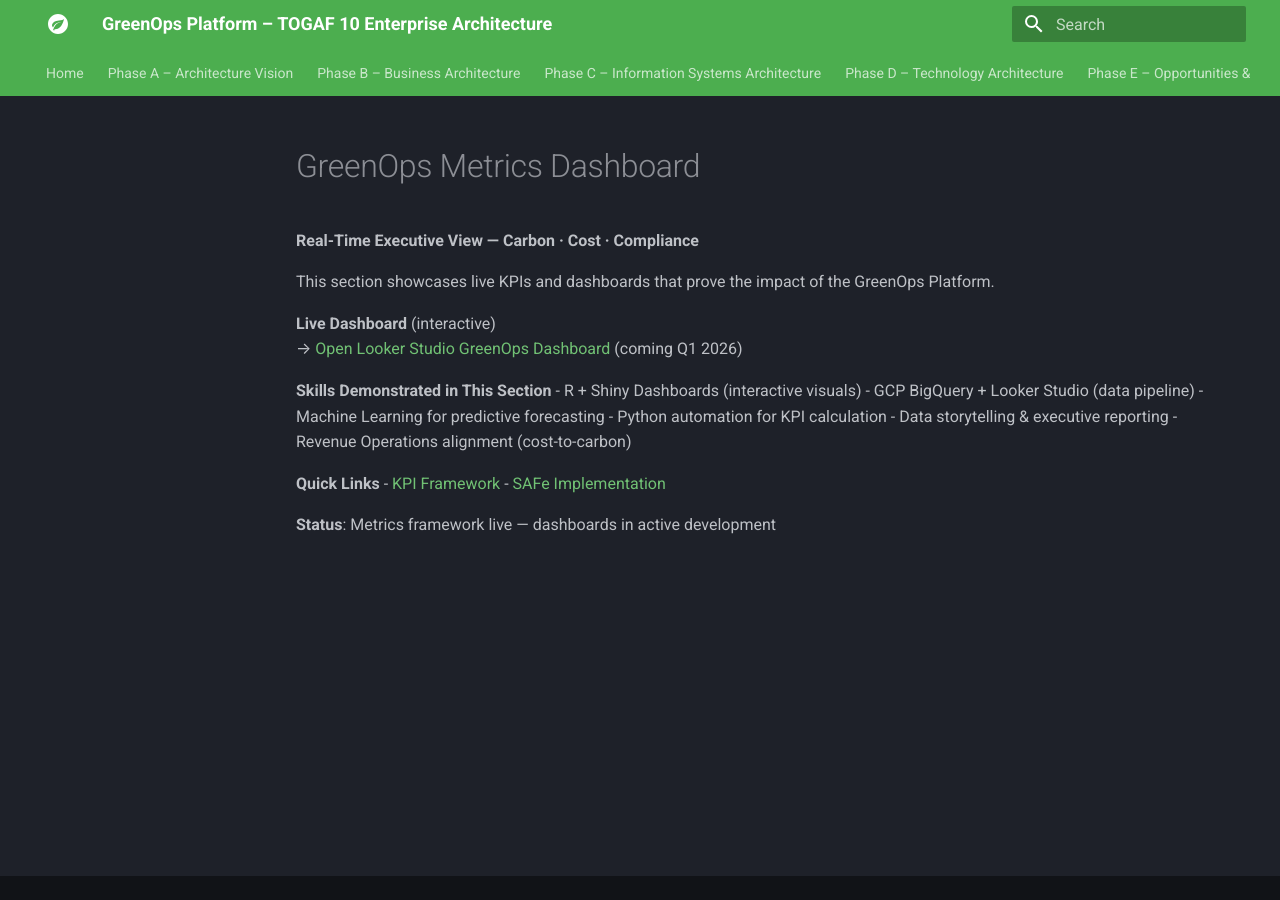
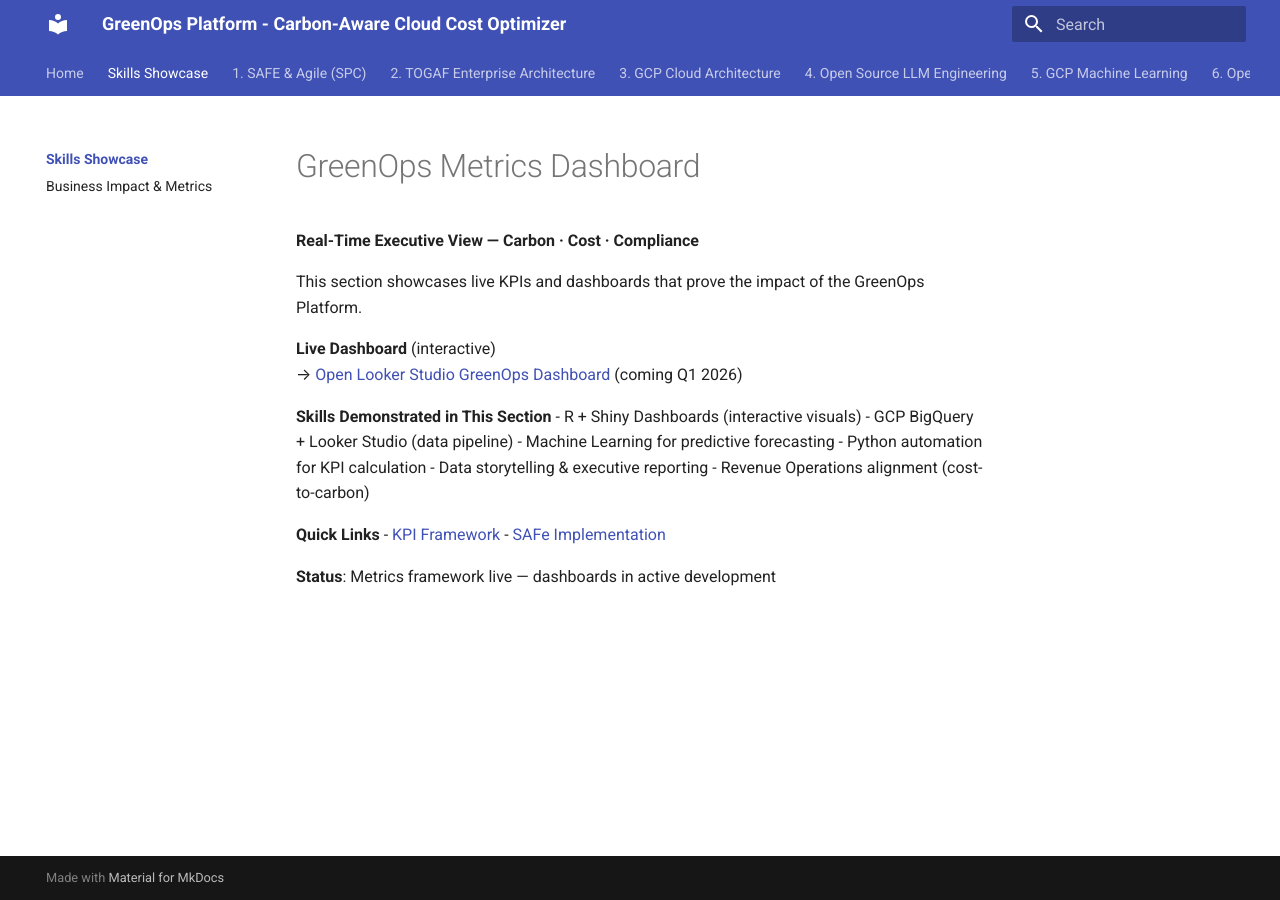
Before and after one commit to raosiddharthp/GreenOps-Platform-Carbon-Aware-Cloud-Cost-Sustainability-Optimizer, an MkDocs documentation site: the page built from docs/metrics-dashboard/index.md, in a window 1280 px wide. Built offline with MkDocs 1.6.1 and Material for MkDocs 9.7.7, drawn with Linux system fonts in a browser that asks for light colours.

Commit message:
feat: Add skill-centric MkDocs navigation structure and placeholders

```diff
--- a/mkdocs.yml
+++ b/mkdocs.yml
@@ -1,35 +1,63 @@
-site_name: GreenOps Platform – TOGAF 10 Enterprise Architecture
-site_description: Full TOGAF ADM for EU CSRD-compliant carbon-aware cloud optimisation on GCP
-site_author: Your Name – Certified TOGAF 10 Enterprise Architect
+site_name: GreenOps Platform - Carbon-Aware Cloud Cost Optimizer
+site_description: Showcasing 10 Skills via the GreenOps Architecture Framework
 theme:
   name: material
-  palette:
-    - scheme: slate
-      primary: green
-      accent: lime
   features:
     - navigation.tabs
-    - navigation.sections
-    - navigation.expand
-    - toc.integrate
-    - search.suggest
-    - search.highlight
-  icon:
-    logo: material/leaf-circle
-plugins:
-  - search
+    - navigation.indexes
+
 nav:
-  - Home: index.md
-  - Phase A – Architecture Vision: phase-a-vision/
-  - Phase B – Business Architecture: phase-b-business/
-  - Phase C – Information Systems Architecture: phase-c-information-systems/
-  - Phase D – Technology Architecture: phase-d-technology/
-  - Phase E – Opportunities & Solutions: phase-e-opportunities-solutions/
-  - Phase F – Migration Planning: phase-f-migration-plan/
-extra:
-  generator: false
-markdown_extensions:
-  - pymdownx.superfences
-  - pymdownx.tabbed
-  - attr_list
-  - md_in_html
+  # --- Project Overview ---
+  - Home: 'index.md'
+  - Skills Showcase:
+      - 'Project Overview': 'metrics-dashboard/index.md'
+      - 'Business Impact & Metrics': 'metrics-dashboard/kpi-framework.md'
+
+  # --- SKILL 1: SAFE SPC (Agile Roadmap for GreenOps Adoption) ---
+  - 1. SAFE & Agile (SPC):
+      - 'GreenOps Adoption Roadmap': 'metrics-dashboard/safe-implementation.md'
+      - 'Implementation Governance': 'phase-f-migration-plan/01-implementation-governance.md'
+      - 'SAFE Handover Package': 'phase-f-migration-plan/02-safe-handover-package.md'
+
+  # --- SKILL 2: TOGAF Enterprise Architecture (Sustainability Architecture Framework) ---
+  - 2. TOGAF Enterprise Architecture:
+      - 'Architecture Vision (Phase A)': 'phase-a-vision/index.md'
+      - 'Business Architecture (Phase B)': 'phase-b-business/index.md'
+      - 'Application & Data (Phase C)': 'phase-c-information-systems/index.md'
+      - 'Technology Architecture (Phase D)': 'phase-d-technology/index.md'
+      - 'Migration Planning (Phase E/F)': 'phase-e-opportunities-solutions/index.md'
+
+  # --- SKILL 3: GCP Cloud Architecture (Carbon-Optimized GCP Design) ---
+  - 3. GCP Cloud Architecture:
+      - 'Carbon-Optimized Design': 'phase-d-technology/02-gcp-landing-zone.md'
+      - 'Technology Reference Model (TRM)': 'phase-d-technology/01-technology-reference-model.md'
+      - 'Carbon-Aware Architecture Diagram': 'diagrams/carbon-aware-architecture.drawio'
+
+  # --- SKILL 4: Open Source LLM Engg (LLM for ESG Report Narration) ---
+  - 4. Open Source LLM Engineering:
+      - 'LLM Report Generation': 'add/llm-report-narration.md'
+      - 'Code/Scripts': 'add/llm-code-scripts.md'
+
+  # --- SKILL 5: GCP MLE (Vertex AI Models for Carbon Footprint Prediction) ---
+  - 5. GCP Machine Learning:
+      - 'Carbon Footprint Prediction Model': 'add/mle-carbon-prediction.md'
+
+  # --- SKILL 6: Open Source AI Agent (LangChain Agent for Workload Shifting) ---
+  - 6. Open Source AI Agent:
+      - 'LangChain Workload Optimizer': 'add/ai-agent-workload-shifting.md'
+
+  # --- SKILL 7: GCP AI Agent (Agent Builder for Rightsizing Recommendations) ---
+  - 7. GCP AI Agent:
+      - 'Gemini Rightsizing Agent': 'add/gcp-ai-rightsizing.md'
+
+  # --- SKILL 8: Python Automation (Script Suite for Resource Management) ---
+  - 8. Python Automation:
+      - 'GCP Migration & Cost Scripts': 'add/python-scripts-migration-cost.md'
+
+  # --- SKILL 9: R Dashboard (Shiny Dashboard for Sustainability Metrics) ---
+  - 9. R Dashboard Development:
+      - 'Sustainability Metrics Dashboard': 'add/r-shiny-dashboard.md'
+
+  # --- SKILL 10: Technical Documentation (MkDocs with Interactive Guides) ---
+  - 10. Technical Documentation:
+      - 'API/User Documentation': 'add/api-user-documentation.md'
```
Also changed, not shown: add/ai-agent-workload-shifting.md (added), add/api-user-documentation.md (added), add/gcp-ai-rightsizing.md (added), add/llm-code-scripts.md (added), add/llm-report-narration.md (added), add/mle-carbon-prediction.md (added), add/python-scripts-migration-cost.md (added), add/r-shiny-dashboard.md (added).
